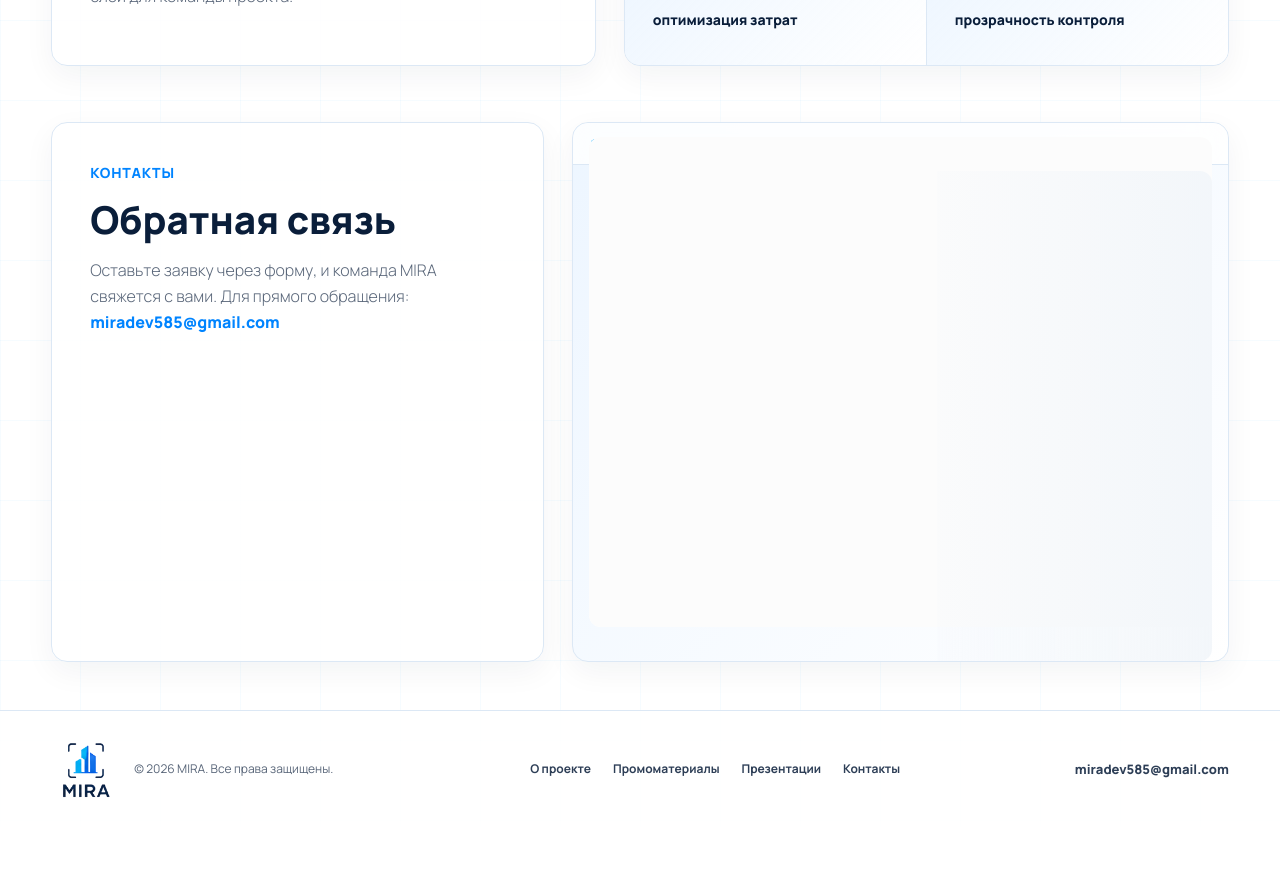
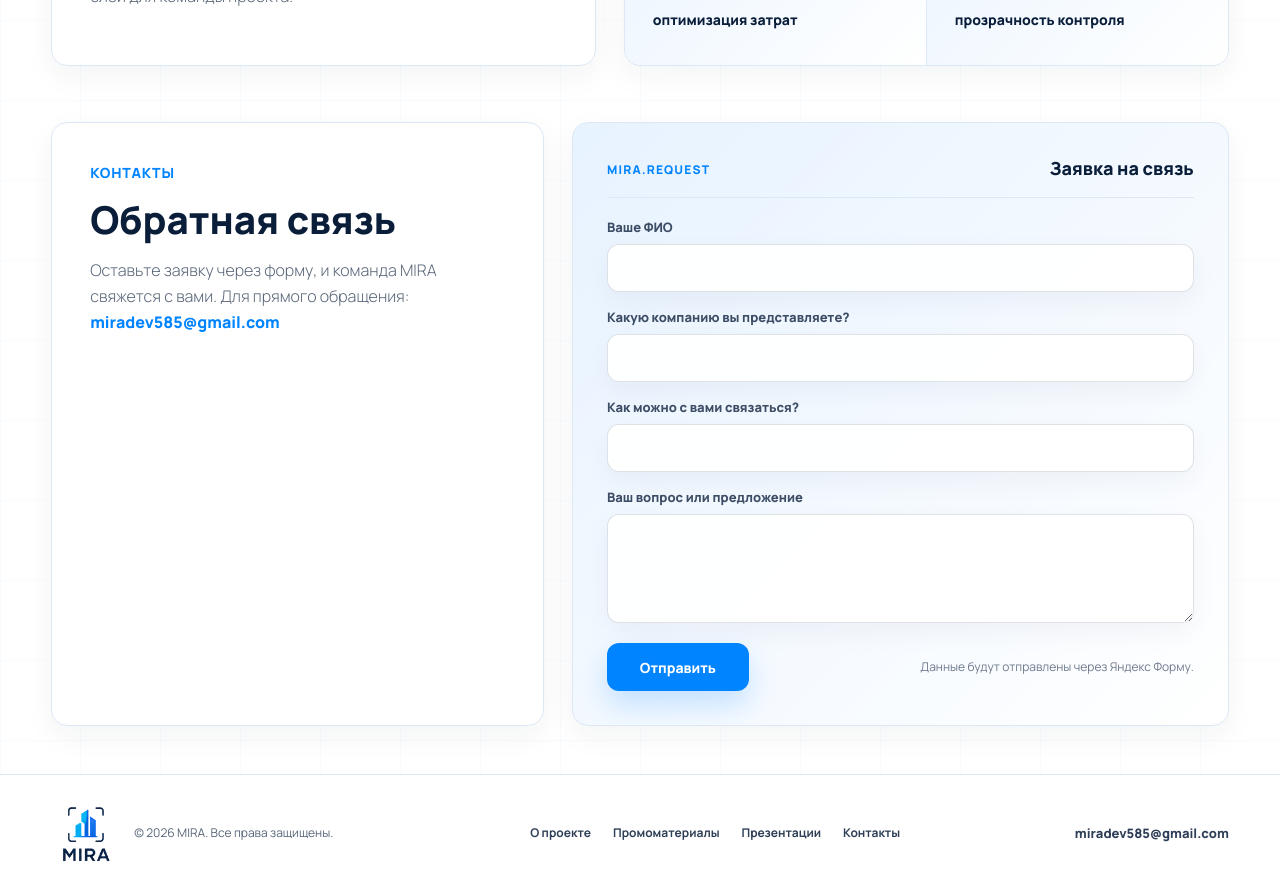
Before and after one commit to miradev585/mira, a React (Vite) app: page / in a window 1280 px wide. Shown: the part 1660-2551 px from the top of the page. Before the commit the page ends 2487 px from the top, so only its background shows below. Built offline with nearby package versions, Linux system fonts and the light colour scheme.

Commit message:
Replace embedded Yandex form with native contact form

```diff
--- a/src/App.jsx
+++ b/src/App.jsx
@@ -334,6 +334,18 @@ function TechSection() {
 }
 
 function ContactsSection() {
+  const [formStatus, setFormStatus] = useState("");
+
+  const handleSubmit = () => {
+    setFormStatus("Отправляем заявку...");
+    window.ym?.(109600551, "reachGoal", "contact_form_submit");
+    window.dataLayer = window.dataLayer || [];
+    window.dataLayer.push({ event: "contact_form_submit" });
+    window.setTimeout(() => {
+      setFormStatus("Заявка отправлена. Мы свяжемся с вами в ближайшее время.");
+    }, 1200);
+  };
+
   return (
     <section id="contacts" className="contacts sectionObserve">
       <div className="contactsInfo">
@@ -346,19 +358,40 @@ function ContactsSection() {
         </p>
       </div>
       <div className="formShell">
-        <div className="formChrome" aria-hidden="true">
-          <span />
-          <span />
-          <span />
-          <strong>mira.request</strong>
-        </div>
-        <iframe
-          src="https://forms.yandex.ru/u/6a1f1b9702848f393ce44e85?iframe=1"
-          frameBorder="0"
-          name="ya-form-6a1f1b9702848f393ce44e85"
-          title="Форма обратной связи MIRA"
-          width="650"
-        />
+        <form
+          className="leadForm"
+          action="https://forms.yandex.ru/u/6a1f1b9702848f393ce44e85/"
+          method="get"
+          target="ya-form-submit"
+          onSubmit={handleSubmit}
+        >
+          <div className="leadFormHead">
+            <span>mira.request</span>
+            <strong>Заявка на связь</strong>
+          </div>
+          <label>
+            <span>Ваше ФИО</span>
+            <input name="answer_short_text_9008979678324636" type="text" required autoComplete="name" />
+          </label>
+          <label>
+            <span>Какую компанию вы представляете?</span>
+            <input name="answer_short_text_9008979678355752" type="text" required autoComplete="organization" />
+          </label>
+          <label>
+            <span>Как можно с вами связаться?</span>
+            <input name="answer_short_text_9008979678517988" type="text" required autoComplete="email" />
+          </label>
+          <label>
+            <span>Ваш вопрос или предложение</span>
+            <textarea name="answer_short_text_9008979678578786" rows="4" required />
+          </label>
+          <input type="hidden" name="iframe" value="1" />
+          <div className="leadFormFooter">
+            <button type="submit">Отправить</button>
+            <p>{formStatus || "Данные будут отправлены через Яндекс Форму."}</p>
+          </div>
+        </form>
+        <iframe className="hiddenSubmitFrame" name="ya-form-submit" title="Отправка формы MIRA" />
       </div>
     </section>
   );
--- a/src/styles.css
+++ b/src/styles.css
@@ -691,81 +691,133 @@ main {
 .formShell {
   position: relative;
   overflow: hidden;
-  min-height: 448px;
-  padding: 48px 16px 0;
+  min-height: 0;
+  padding: clamp(22px, 3vw, 34px);
   background:
-    linear-gradient(135deg, rgba(230, 242, 255, 0.72), rgba(255, 255, 255, 0.92)),
+    linear-gradient(135deg, rgba(230, 242, 255, 0.96), rgba(255, 255, 255, 0.98)),
     var(--white);
 }
 
-.formShell::after {
-  position: absolute;
-  top: 48px;
-  right: 16px;
-  bottom: 0;
-  z-index: 2;
-  width: min(42%, 330px);
-  border-radius: 0 12px 12px 0;
-  background: linear-gradient(90deg, rgba(242, 246, 250, 0.18), rgba(242, 246, 250, 0.92));
-  content: "";
-  pointer-events: none;
+.leadForm {
+  display: grid;
+  gap: 16px;
 }
 
-.formChrome {
-  position: absolute;
-  top: 0;
-  right: 0;
-  left: 0;
+.leadFormHead {
   display: flex;
   align-items: center;
-  gap: 9px;
-  height: 42px;
-  padding: 0 18px;
-  border-bottom: 1px solid var(--line);
-  background: rgba(255, 255, 255, 0.82);
-  backdrop-filter: blur(12px);
+  justify-content: space-between;
+  gap: 18px;
+  margin-bottom: 4px;
+  padding-bottom: 16px;
+  border-bottom: 1px solid rgba(220, 232, 245, 0.92);
 }
 
-.formChrome span {
-  width: 9px;
-  height: 9px;
-  border-radius: 999px;
-  background: var(--line);
-}
-
-.formChrome span:nth-child(1) {
-  background: #00a6ff;
-}
-
-.formChrome span:nth-child(2) {
-  background: #67c8ff;
-}
-
-.formChrome span:nth-child(3) {
-  background: #b8e5ff;
-}
-
-.formChrome strong {
-  margin-left: 8px;
-  color: rgba(10, 30, 58, 0.58);
+.leadFormHead span {
+  color: var(--button);
   font-size: 12px;
   font-weight: 800;
-  letter-spacing: 0.08em;
+  letter-spacing: 0.1em;
   text-transform: uppercase;
 }
 
-.formShell iframe {
-  display: block;
-  position: relative;
-  z-index: 1;
+.leadFormHead strong {
+  color: var(--ink);
+  font-size: 18px;
+  font-weight: 800;
+}
+
+.leadForm label {
+  display: grid;
+  gap: 8px;
+}
+
+.leadForm label span {
+  color: rgba(10, 30, 58, 0.78);
+  font-size: 13px;
+  font-weight: 800;
+}
+
+.leadForm input,
+.leadForm textarea {
   width: 100%;
-  min-height: 490px;
+  border: 1px solid rgba(10, 30, 58, 0.13);
+  border-radius: 12px;
+  background: rgba(255, 255, 255, 0.92);
+  box-shadow: 0 10px 26px rgba(10, 30, 58, 0.045);
+  color: var(--ink);
+  font: inherit;
+  font-size: 15px;
+  line-height: 1.35;
+  outline: 0;
+  transition:
+    border-color 180ms ease,
+    box-shadow 180ms ease,
+    background 180ms ease;
+}
+
+.leadForm input {
+  height: 48px;
+  padding: 0 15px;
+}
+
+.leadForm textarea {
+  min-height: 104px;
+  padding: 13px 15px;
+  resize: vertical;
+}
+
+.leadForm input:focus,
+.leadForm textarea:focus {
+  border-color: rgba(0, 132, 255, 0.62);
+  background: var(--white);
+  box-shadow: 0 0 0 4px rgba(0, 132, 255, 0.12), 0 14px 30px rgba(10, 30, 58, 0.07);
+}
+
+.leadFormFooter {
+  display: flex;
+  align-items: center;
+  justify-content: space-between;
+  gap: 18px;
+  margin-top: 4px;
+}
+
+.leadFormFooter button {
+  min-width: 142px;
+  height: 48px;
+  border-radius: 12px;
+  background: var(--button);
+  box-shadow: 0 14px 30px rgba(0, 132, 255, 0.2);
+  color: var(--white);
+  font-size: 14px;
+  font-weight: 800;
+  transition:
+    background 180ms ease,
+    box-shadow 180ms ease,
+    transform 180ms ease;
+}
+
+.leadFormFooter button:hover {
+  background: var(--blue);
+  box-shadow: 0 18px 34px rgba(0, 132, 255, 0.28);
+  transform: translateY(-2px);
+}
+
+.leadFormFooter p {
+  margin: 0;
+  color: rgba(10, 30, 58, 0.58);
+  font-size: 12px;
+  line-height: 1.45;
+  text-align: right;
+}
+
+.hiddenSubmitFrame {
+  position: absolute;
+  width: 1px;
+  height: 1px;
   border: 0;
-  border-radius: 12px;
-  background: var(--white);
-  filter: saturate(0.22) brightness(1.18) contrast(0.98);
-  box-shadow: inset 0 0 0 1px rgba(220, 232, 245, 0.8);
-  transform: translateY(-34px);
+  opacity: 0;
+  pointer-events: none;
 }
 
 .techCopy,
```
